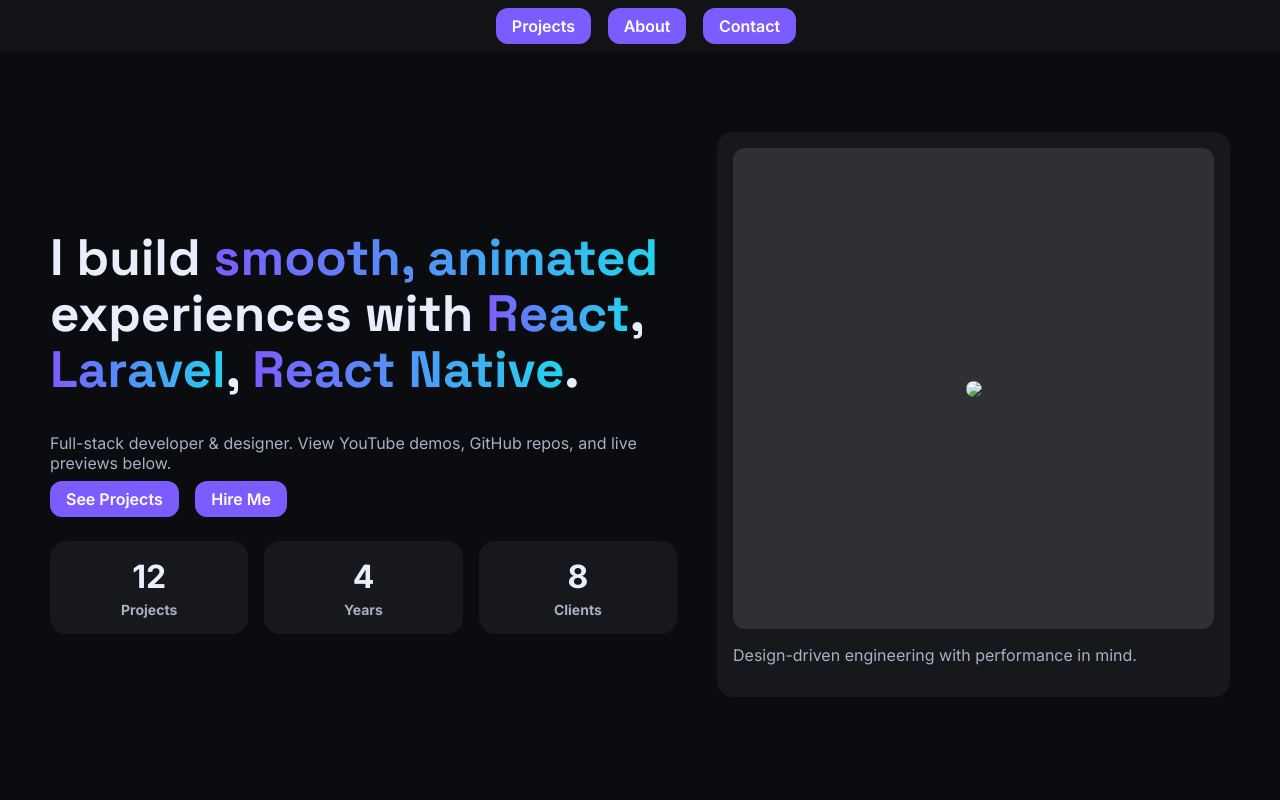
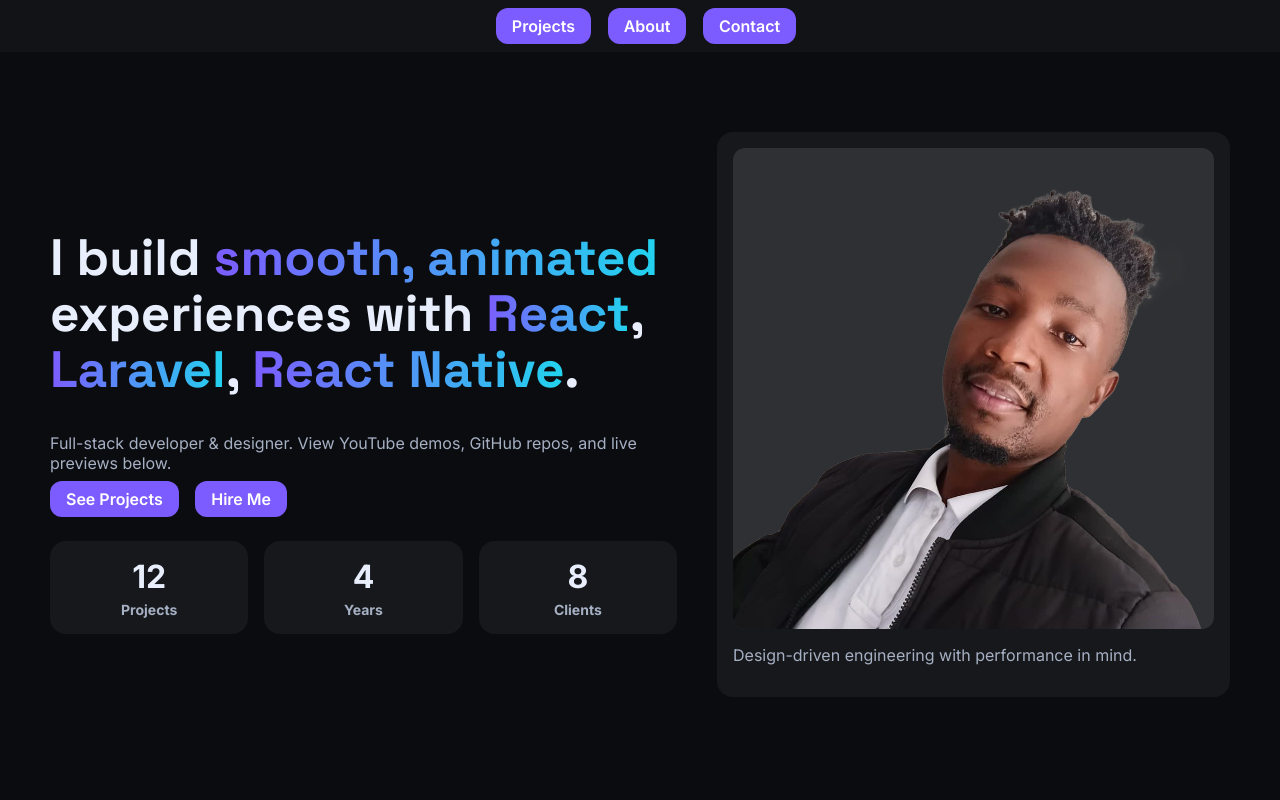
Before and after one commit to Bros-flame/resume-site.github.io, a plain HTML site: page index.html in a window 1280 px wide. Shown: the top 800 px of the page. Drawn offline with Linux system fonts and the light colour scheme.

Commit message:
Update index.html

```diff
--- a/index.html
+++ b/index.html
@@ -131,7 +131,7 @@
     </div>
 
     <div class="hero-card">
-      <div class="thumb"><img src="./my-profile" style="max-width:100%; height:auto; border-radius:12px;" /></div>
+      <div class="thumb"><img src="./my-profile.png" style="max-width:100%; height:auto; border-radius:12px;" /></div>
       <p class="sub">Design-driven engineering with performance in mind.</p>
     </div>
   </header>
```
